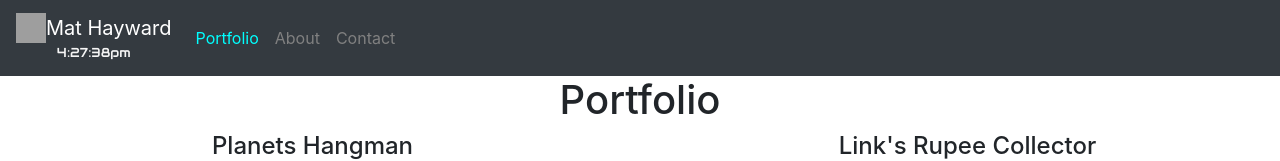
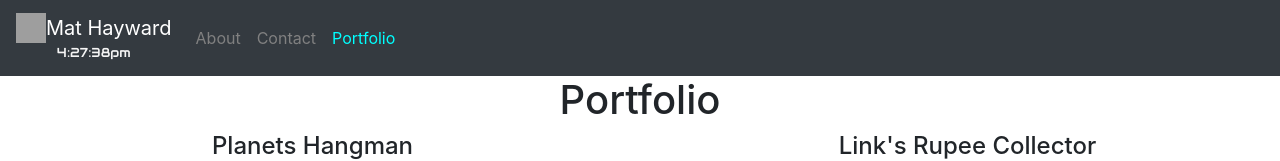
Before and after one commit to Xybolx/react-portfolio, a React (Create React App) app in the folder client/: page /portfolio in a window 1280 px wide. Shown: the top 161 px of the page. Built offline with nearby package versions, Linux system fonts and the light colour scheme; grey boxes are pictures that could not be loaded.

Commit message:
navbar link order

```diff
--- a/client/src/pages/contact.js
+++ b/client/src/pages/contact.js
@@ -18,9 +18,9 @@ class Contact extends Component {
                 </button>
                 <div className="collapse navbar-collapse" id="navbarNavAltMarkup">
                     <div className="navbar-nav">
+                        <NavLink style={{ color: "gray" }} className="nav-item nav-link" to="/">About</NavLink>
                         <NavLink style={{ color: "cyan" }} className="nav-item nav-link active" to="/contact">Contact <span className="sr-only">(current)</span></NavLink>
                         <NavLink style={{ color: "gray" }} className="nav-item nav-link" to="/portfolio">Portfolio</NavLink>
-                        <NavLink style={{ color: "gray" }} className="nav-item nav-link" to="/">About</NavLink>
                     </div>
                 </div>
             </nav>
--- a/client/src/pages/portfolio.js
+++ b/client/src/pages/portfolio.js
@@ -17,9 +17,9 @@ class Portfolio extends Component {
                     </button>
                     <div className="collapse navbar-collapse" id="navbarNavAltMarkup">
                         <div className="navbar-nav">
-                            <NavLink style={{ color: "cyan" }} className="nav-item nav-link active" to="/portfolio">Portfolio<span className="sr-only">(current)</span></NavLink>
                             <NavLink style={{ color: "gray" }} className="nav-item nav-link" to="/">About</NavLink>
                             <NavLink style={{ color: "gray" }} className="nav-item nav-link" to="/contact">Contact</NavLink>
+                            <NavLink style={{ color: "cyan" }} className="nav-item nav-link active" to="/portfolio">Portfolio<span className="sr-only">(current)</span></NavLink>
                         </div>
                     </div>
                 </nav>
```
